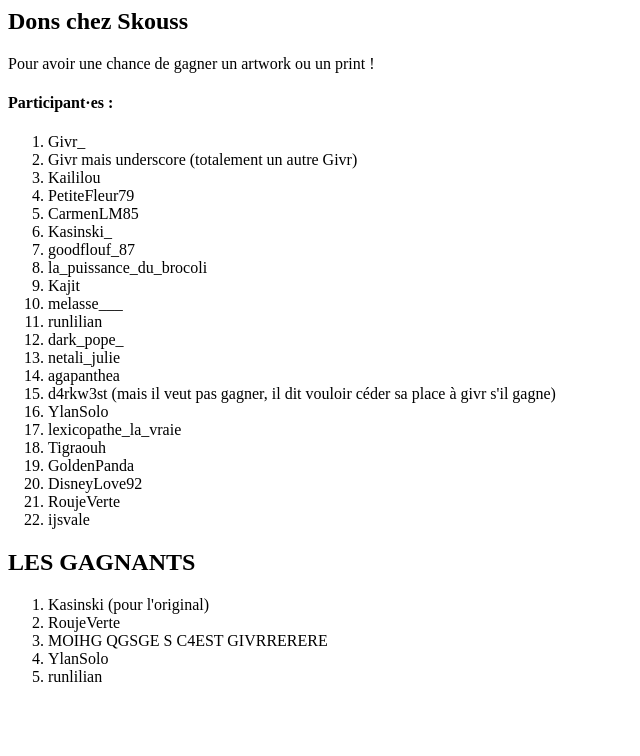
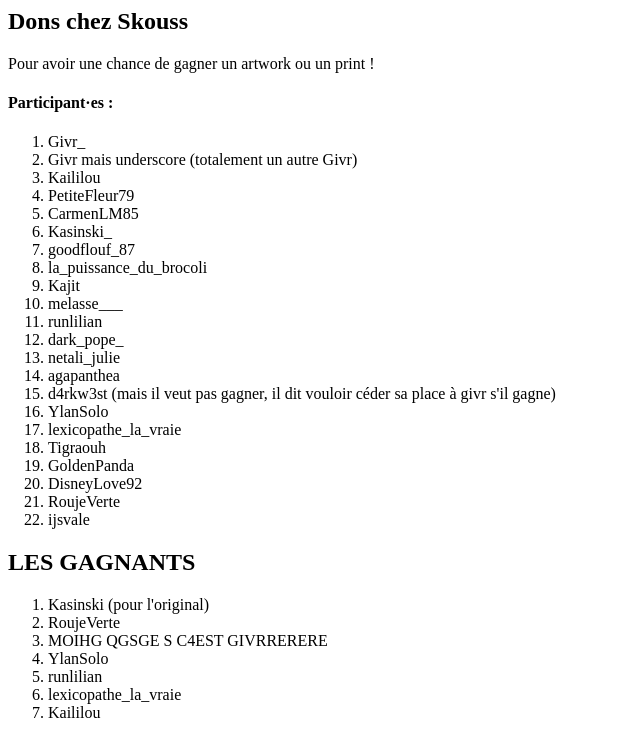
Before and after one commit to daalvehn/daalvehn.github.io, a plain HTML site: page index.html in a window 1280 px wide. Shown: the whole page, without its empty margins (0-640 px from the left). Drawn offline with Linux system fonts and the light colour scheme.

Commit message:
Update index.html

```diff
--- a/index.html
+++ b/index.html
@@ -33,6 +33,8 @@
     <li>MOIHG QGSGE S C4EST GIVRRERERE</li>
     <li>YlanSolo</li>
     <li>runlilian</li>
+    <li>lexicopathe_la_vraie</li>
+    <li>Kaililou</li>
   </ol>
 </html>
 
```
